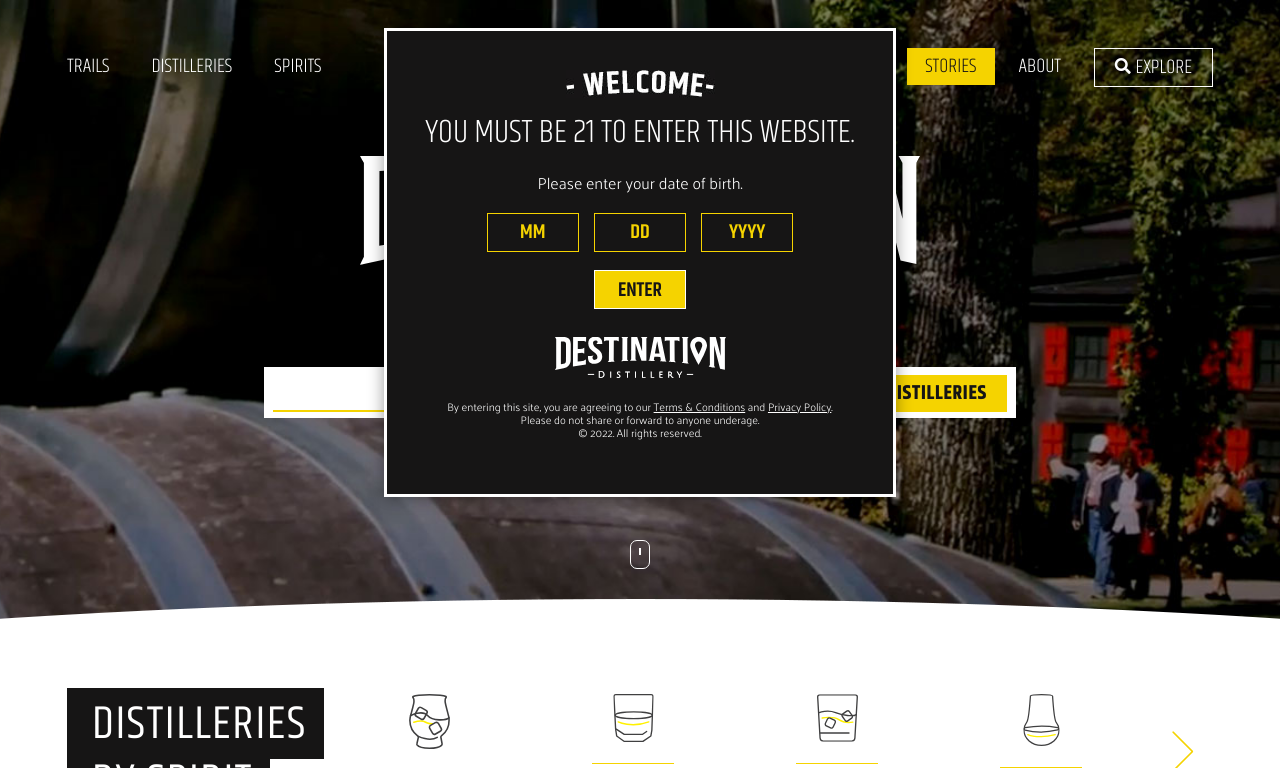
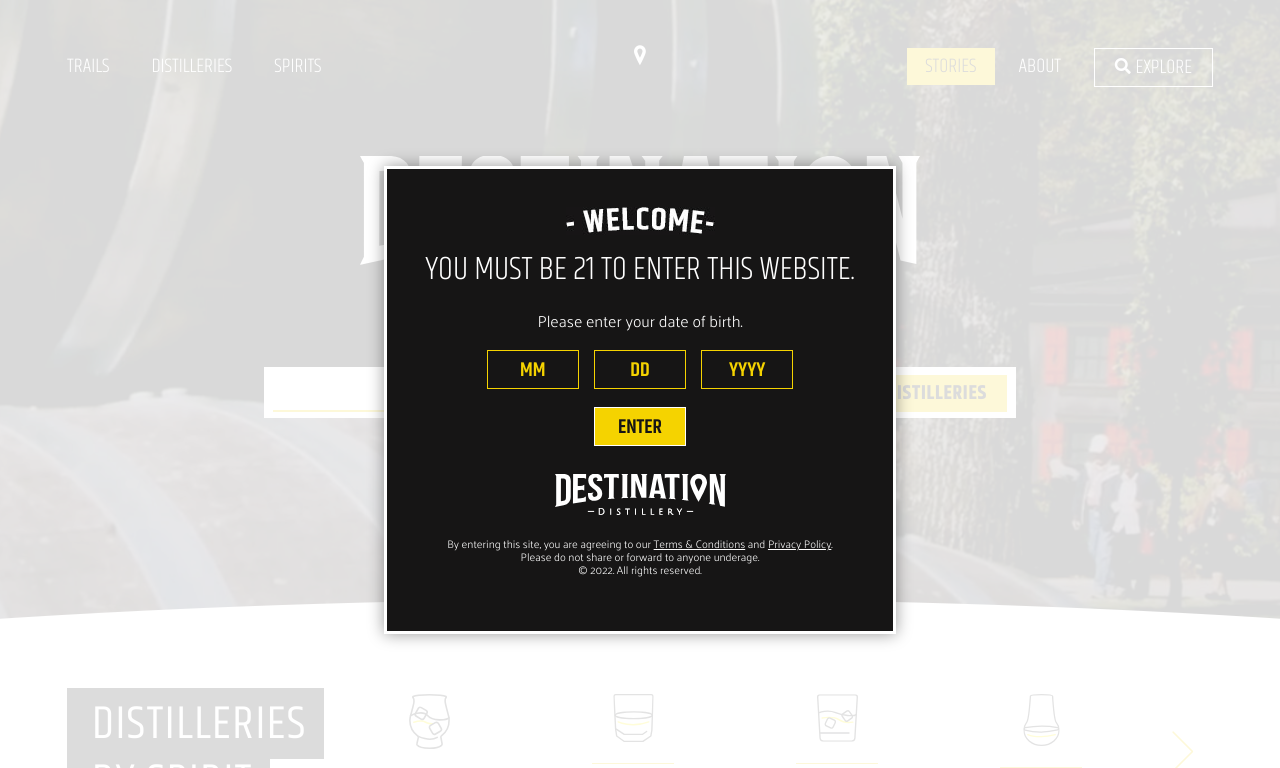
Before and after one commit to toheed-zz/discus-html, a plain HTML site: page public/index.html in a window 1280 px wide. Shown: the top 768 px of the page. Drawn offline with nearby package versions, Linux system fonts and the light colour scheme; files whose address does not match are found by name.

Commit message:
css changes

```diff
--- a/assets/styles/components/_content.scss
+++ b/assets/styles/components/_content.scss
@@ -1013,3 +1013,21 @@
 		}
 	}
 }
+
+#agegate.modal.show {
+	&:before {
+		position: fixed;
+		top: 0;
+		bottom: 0;
+		right: 0;
+		left: 0;
+		content: '';
+		background: rgba($white, 0.85);
+	}
+}
+
+.modal.show {
+	display: flex !important;
+	flex-wrap: wrap;
+	align-items: center;
+}
--- a/public/mix-manifest.json
+++ b/public/mix-manifest.json
@@ -1,4 +1,4 @@
 {
-    "/main.js": "/main.js?id=45d31dc2e2c6db1a4283",
-    "/main.css": "/main.css?id=30c0da72dc54a65a3e81"
+    "/main.js": "/main.js?id=a9d8aebf6ee0b8b27b4e",
+    "/main.css": "/main.css?id=480da6e19419027e2f0a"
 }
```
Also changed, not shown: public/index.html (+1 -1 lines), public/main.css.
